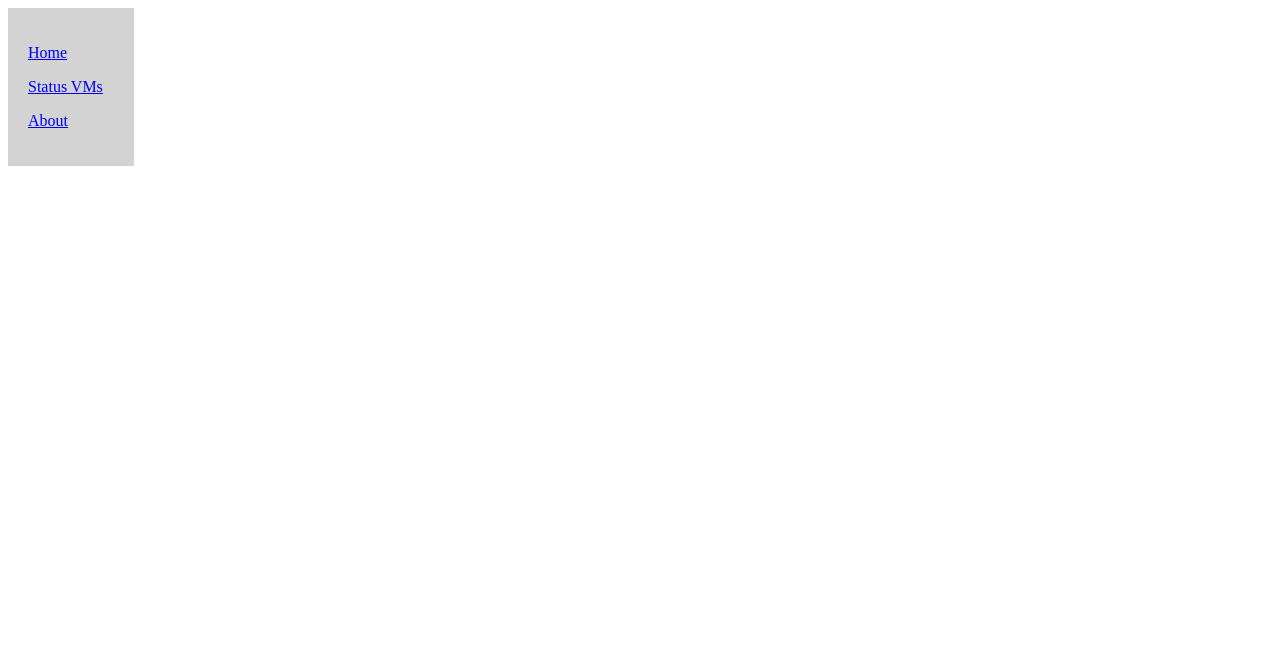
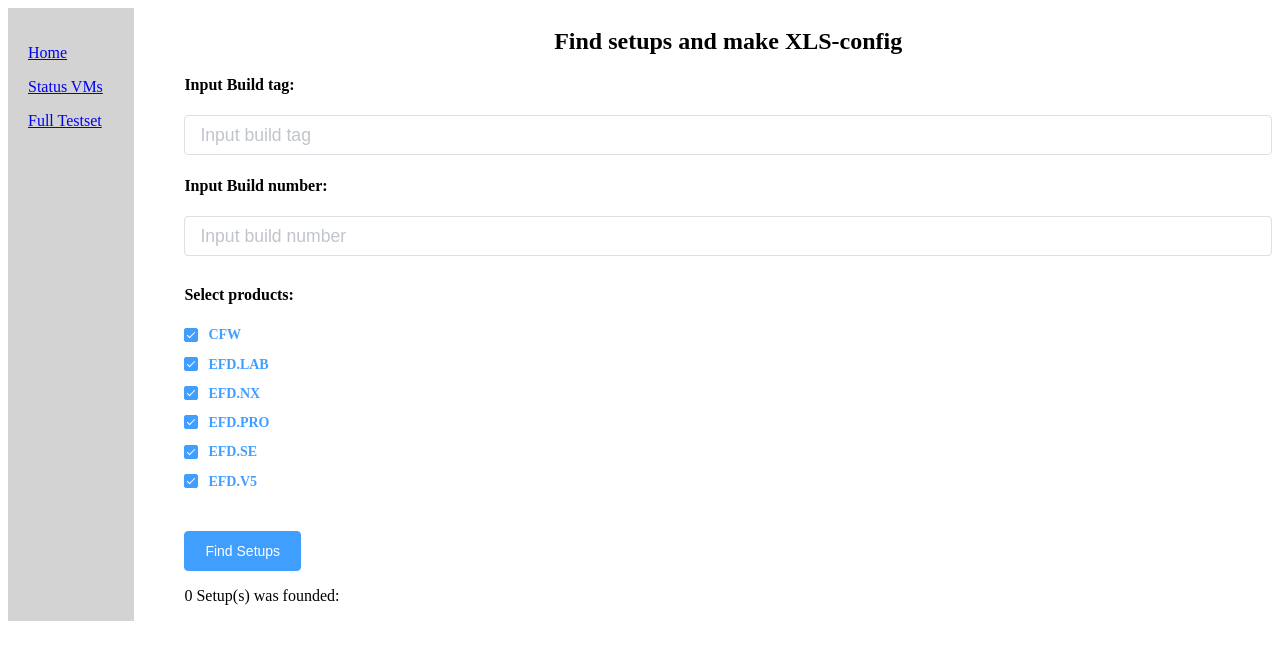
Before and after one commit to Victor-40/client-elements, a Vue app: page /fulltestset in a window 1280 px wide. Shown: the top 660 px of the page. Built offline with nearby package versions, Linux system fonts and the light colour scheme.

Commit message:
find wip

```diff
--- a/src/App.vue
+++ b/src/App.vue
@@ -6,7 +6,7 @@
       <nav id="mainNav">
         <p><router-link to="/">Home</router-link></p>
         <p><router-link to="/status">Status VMs</router-link></p>
-        <p><router-link to="/about">About</router-link></p>
+        <p><router-link to="/fulltestset">Full Testset</router-link></p>
       </nav>
     </div>
   </div>
--- /dev/null
+++ b/src/components/FullTestset.vue
@@ -0,0 +1,100 @@
+<template>
+  <div class="find">
+    <h2>Find setups and make XLS-config</h2>
+    <h4>Input Build tag:</h4>
+    <el-input class="input"
+      placeholder="Input build tag"
+      v-model="tag"
+      clearable
+      minlength="5"
+      @input="buildMake"
+    >
+    </el-input>
+    <h4>Input Build number:</h4>
+    <el-input class="input"
+      placeholder="Input build number"
+      v-model="build"
+      clearable
+      maxlength="4"
+      minlength="4"
+    >
+    </el-input>
+    <!-- <p>Tag: {{ tag }}</p>
+    <p style="margin-bottom: 30px;">Build: {{ build }}</p> -->
+
+    <div style="margin-bottom: 30px; margin-top: 30px;">
+      <h4>Select products:</h4>
+      <el-checkbox-group  v-model="checkedNames" v-for="lb in prodList" :key="lb">
+        <el-checkbox class='ech' :label=lb></el-checkbox>
+      </el-checkbox-group>
+    </div>
+
+    <el-button type="primary" @click="findSetups">Find Setups</el-button>
+    <p>{{ setupsCount }} Setup(s) was founded:</p>
+    <div v-for="setup in cfg" :key="setup">{{ setup }} <br /></div>
+  </div>
+</template>
+
+<style scoped>
+h2 {
+  text-align: center;
+}
+.find {
+  margin-left: 40px;
+}
+.ech {
+  margin-bottom: 10px;
+  font-weight: 700;
+}
+.input {
+  font-weight: 600;
+  font-size: 1.1em;
+}
+</style>
+<script>
+import axios from "axios";
+
+export default {
+  data() {
+    return {
+      tag: "",
+      build: "",
+      cfg: {},
+      bt: {},
+      checkedNames: ["CFW", "EFD.LAB", "EFD.NX", "EFD.PRO", "EFD.SE", "EFD.V5"],
+      prodList: ["CFW", "EFD.LAB", "EFD.NX", "EFD.PRO", "EFD.SE", "EFD.V5"],
+      setupsCount: 0,
+      checkList: ["selected and disabled", "Option A"],
+    };
+  },
+  methods: {
+    buildMake: function() {
+      // const aa = this.tag.split('-')[0];
+      this.build = "";
+      this.tag = this.tag.replace("git--", "");
+      this.build = this.tag.match(/\.(\d\d\d\d)_/)[1];
+      if (this.build) {
+        this.build = this.build;
+      } else {
+        this.build = "";
+      }
+    },
+    findSetups: function() {
+      const path = "http://127.0.0.1:5000/api/findsetups";
+      this.bt.build = this.build;
+      this.bt.tag = this.tag;
+      this.bt.products = this.checkedNames;
+      axios
+        .post(path, this.bt)
+        .then(res => {
+          this.cfg = res.data;
+          this.setupsCount = this.cfg.length;
+        })
+        .catch(error => {
+          // eslint-disable-next-line
+          console.error(error);
+        });
+    }
+  }
+};
+</script>
--- a/src/plugins/elements/index.js
+++ b/src/plugins/elements/index.js
@@ -5,6 +5,8 @@ import 'element-ui/packages/theme-chalk/lib/index.css';
 import {
   Button,
   Card,
+  Checkbox,
+  CheckboxGroup,
   Form,
   FormItem,
   Input,
@@ -18,6 +20,8 @@ import {
 
 const elements = [ Button,
   Card,
+  Checkbox,
+  CheckboxGroup,
   Form,
   FormItem,
   Input,
--- a/src/router/index.js
+++ b/src/router/index.js
@@ -2,6 +2,7 @@ import Vue from 'vue';
 import VueRouter from 'vue-router';
 import Home from '../views/Home.vue';
 import Status from '../components/Status.vue';
+import FullTestset from '../components/FullTestset.vue';
 
 Vue.use(VueRouter);
 
@@ -24,6 +25,11 @@ const routes = [
     name: 'status',
     component: Status
   },
+  {
+    path: '/fulltestset',
+    name: 'FullTestset',
+    component: FullTestset
+  },
 ]
 
 const router = new VueRouter({
```
